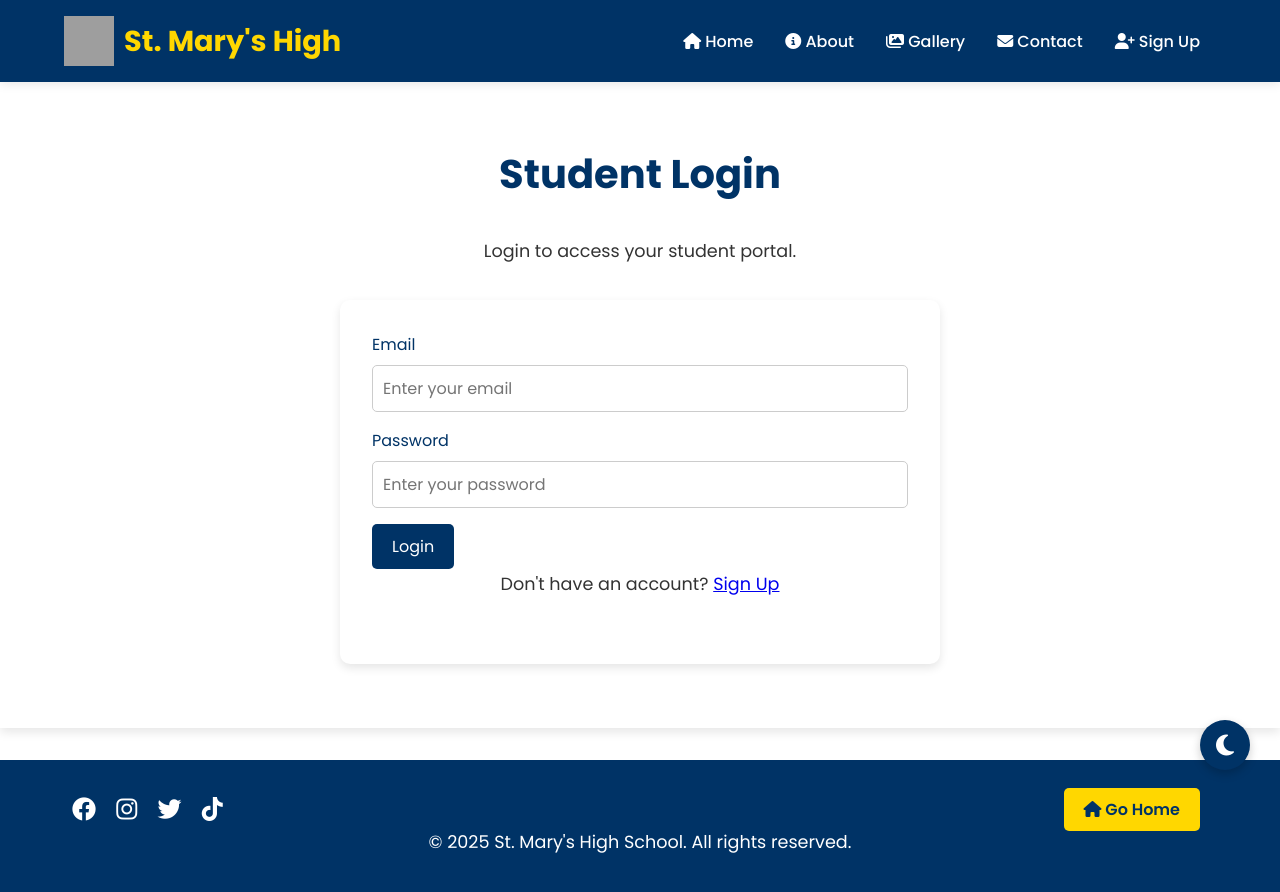
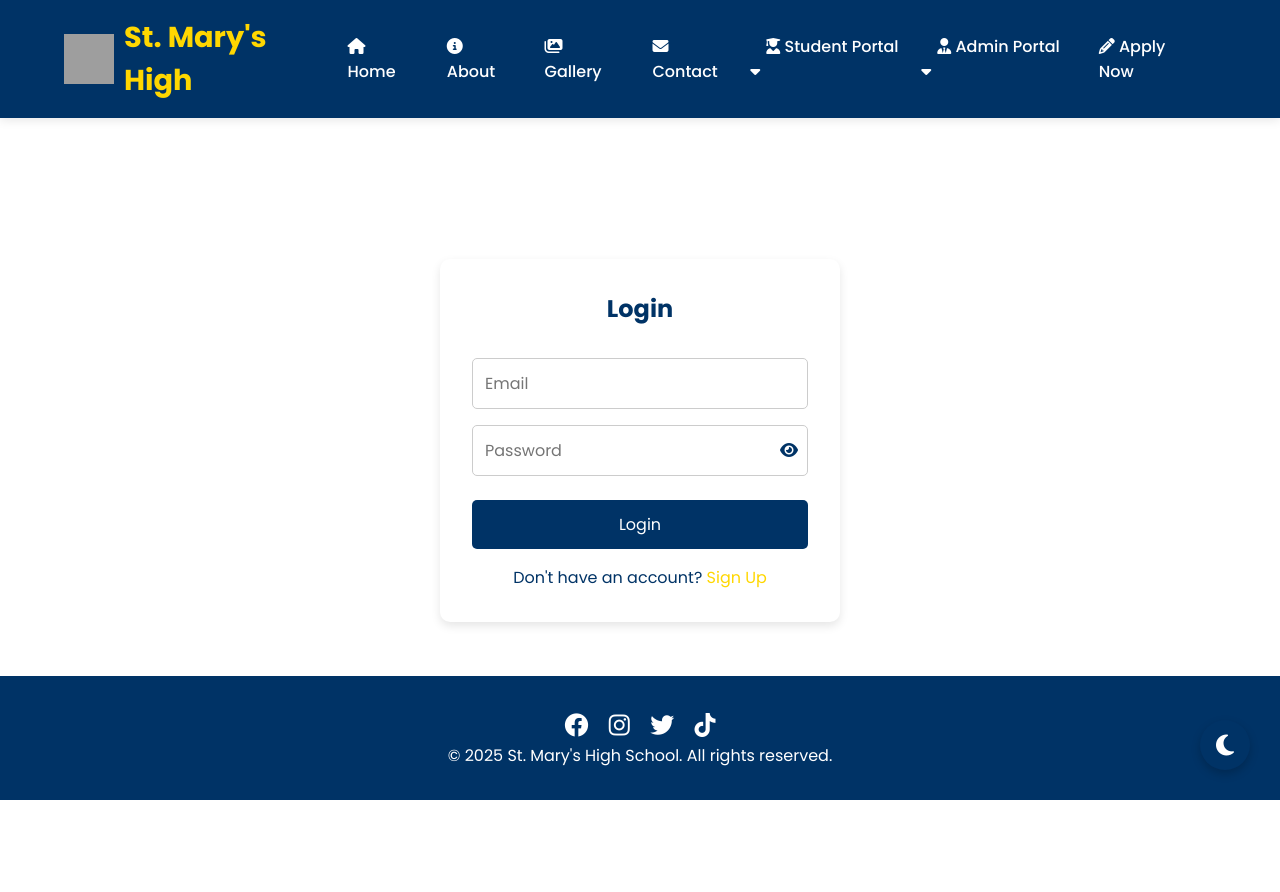
Before and after one commit to mrfrankzw/HostStm, a plain HTML site: page pages/student-login.html in a window 1280 px wide. After the commit the page ends 800 px from the top, so only its background shows below. Drawn offline with Linux system fonts and the light colour scheme; grey boxes are pictures that could not be loaded.

Commit message:
Update student-login.html

```diff
--- a/pages/student-login.html
+++ b/pages/student-login.html
@@ -4,20 +4,17 @@
     <meta charset="UTF-8">
     <meta http-equiv="X-UA-Compatible" content="IE=edge">
     <meta name="viewport" content="width=device-width, initial-scale=1.0">
-    <title>Student Login - St. Mary's High School</title>
-    <!-- Favicon -->
+    <title>Login - St. Mary's High School</title>
+    <link href="https://fonts.googleapis.com/css2?family=Poppins:wght@300;400;500;600;700&display=swap" rel="stylesheet">
+    <link rel="stylesheet" href="https://cdnjs.cloudflare.com/ajax/libs/font-awesome/6.4.0/css/all.min.css">
     <link rel="icon" type="image/png" href="https://i.ibb.co/6cDkTqRh/mrfrankofc.jpg">
-    <!-- Fonts -->
-    <link href="https://fonts.googleapis.com/css2?family=Poppins:wght@300;400;500;600;700&display=swap" rel="stylesheet">
-    <!-- Font Awesome Icons -->
-    <link rel="stylesheet" href="https://cdnjs.cloudflare.com/ajax/libs/font-awesome/6.4.0/css/all.min.css">
-    <!-- Styles -->
     <style>
+        /* CSS from your previous UI */
         :root {
-            --primary: #003366; /* School theme color */
-            --secondary: #FFD700; /* Accent color */
+            --primary: #003366;
+            --secondary: #FFD700;
             --text-color: #333;
-            --bg-light: #ffffff; /* Default white theme */
+            --bg-light: #ffffff;
             --bg-dark: #1a1a1a;
         }
 
@@ -41,7 +38,6 @@
             --bg-dark: #333;
         }
 
-        /* Header and Navigation */
         header {
             background: var(--primary);
             color: white;
@@ -93,115 +89,124 @@
             cursor: pointer;
         }
 
-        @media (max-width: 768px) {
-            .menu-btn {
+        .dropdown {
+            position: relative;
+        }
+
+        .dropdown-content {
+            display: none;
+            position: absolute;
+            background: var(--primary);
+            min-width: 160px;
+            box-shadow: 0 8px 16px rgba(0, 0, 0, 0.2);
+            z-index: 1;
+            border-radius: 5px;
+        }
+
+        .dropdown-content a {
+            color: white;
+            padding: 12px 16px;
+            text-decoration: none;
+            display: block;
+            transition: background 0.3s ease;
+        }
+
+        .dropdown-content a:hover {
+            background: rgba(255, 255, 255, 0.1);
+        }
+
+        .dropdown:hover .dropdown-content {
             display: block;
         }
 
-            nav {
-                display: none;
-                flex-direction: column;
-                position: absolute;
-                top: 70px;
-                right: 0;
-                background: var(--primary);
-                width: 100%;
-                padding: 1rem;
-            }
-
-            nav.active {
+        .container {
             display: flex;
-            }
-        }
-
-        /* Main Content */
-        main {
+            justify-content: center;
+            align-items: center;
+            height: 100vh;
             padding-top: 80px;
         }
 
-        section {
-            padding: 4rem 5%;
+        .login-form {
             background: var(--bg-light);
-            margin-bottom: 2rem;
+            padding: 2rem;
+            border-radius: 10px;
             box-shadow: 0 4px 10px rgba(0, 0, 0, 0.1);
-        }
-
-        h2 {
-            font-size: 2.5rem;
-            margin-bottom: 2rem;
-            color: var(--primary);
+            width: 100%;
+            max-width: 400px;
             text-align: center;
         }
 
-        p {
-            font-size: 1.1rem;
-            line-height: 1.8;
-            max-width: 800px;
-            margin: 0 auto 2rem;
-            text-align: center;
-        }
-
-        /* Login Form */
-        .login-form {
-            max-width: 600px;
-            margin: 0 auto;
-            padding: 2rem;
-            background: white;
-            border-radius: 10px;
-            box-shadow: 0 4px 10px rgba(0, 0, 0, 0.1);
-        }
-
-        .login-form label {
-            display: block;
-            font-size: 1rem;
-            margin-bottom: 0.5rem;
+        .login-form h2 {
             color: var(--primary);
+            margin-bottom: 1.5rem;
         }
 
         .login-form input {
             width: 100%;
-            padding: 10px;
-            margin-bottom: 1rem;
+            padding: 0.75rem;
+            margin: 0.5rem 0;
             border: 1px solid #ccc;
             border-radius: 5px;
             font-size: 1rem;
-            transition: border-color 0.3s ease;
         }
 
-        .login-form input:focus {
-            border-color: var(--primary);
-            outline: none;
+        .password-container {
+            position: relative;
+        }
+
+        .password-container i {
+            position: absolute;
+            right: 10px;
+            top: 50%;
+            transform: translateY(-50%);
+            cursor: pointer;
+            color: var(--primary);
         }
 
         .login-form button {
+            width: 100%;
+            padding: 0.75rem;
             background: var(--primary);
             color: white;
-            padding: 10px 20px;
             border: none;
             border-radius: 5px;
             font-size: 1rem;
             cursor: pointer;
-            transition: background 0.3s ease;
+            margin-top: 1rem;
         }
 
         .login-form button:hover {
-            background: var(--secondary);
+            background: #002244;
         }
 
-        /* Footer */
+        .error {
+            color: red;
+            margin-top: 1rem;
+        }
+
+        .signup-link {
+            margin-top: 1rem;
+            color: var(--primary);
+        }
+
+        .signup-link a {
+            color: var(--secondary);
+            text-decoration: none;
+        }
+
+        .signup-link a:hover {
+            text-decoration: underline;
+        }
+
         footer {
             background: var(--primary);
             color: white;
             padding: 2rem 5%;
             text-align: center;
-        }
-
-        .footer-content {
-            display: flex;
-            justify-content: space-between;
-            align-items: center;
-            flex-wrap: wrap;
-            gap: 1rem;
+            position: fixed;
+            width: 100%;
+            bottom: 0;
         }
 
         .social-icons a {
@@ -215,31 +220,6 @@
             color: var(--secondary);
         }
 
-        .footer-links a {
-            color: white;
-            text-decoration: none;
-            margin: 0 1rem;
-            font-weight: 500;
-        }
-
-        .footer-links a:hover {
-            color: var(--secondary);
-        }
-
-        .footer-links .btn {
-            background: var(--secondary);
-            color: var(--primary);
-            padding: 10px 20px;
-            border-radius: 5px;
-            text-decoration: none;
-            font-weight: 600;
-        }
-
-        .footer-links .btn:hover {
-            background: #e6b800;
-        }
-
-        /* Light/Dark Mode Toggle */
         .theme-toggle {
             position: fixed;
             bottom: 30px;
@@ -260,13 +240,44 @@
         .theme-toggle i {
             font-size: 1.5rem;
         }
+
+        @media (max-width: 768px) {
+            .menu-btn {
+                display: block;
+            }
+
+            nav {
+                display: none;
+                flex-direction: column;
+                position: absolute;
+                top: 70px;
+                right: 0;
+                background: var(--primary);
+                width: 100%;
+                padding: 1rem;
+            }
+
+            nav.active {
+                display: flex;
+            }
+
+            .dropdown-content {
+                position: static;
+                background: transparent;
+                box-shadow: none;
+            }
+
+            .dropdown-content a {
+                padding: 10px 0;
+            }
+        }
     </style>
 </head>
 <body>
     <!-- Header -->
     <header>
         <div class="logo">
-            <img src="https://i.ibb.co/6cDkTqRh/mrfrankofc.jpg" alt="School Logo">
+            <img src="https://i.ibb.co/yFJryv1y/mrfrankofc.jpg" alt="School Logo">
             St. Mary's High
         </div>
         <button class="menu-btn">
@@ -277,42 +288,50 @@
             <a href="/about"><i class="fas fa-info-circle"></i> About</a>
             <a href="/gallery"><i class="fas fa-images"></i> Gallery</a>
             <a href="/contact"><i class="fas fa-envelope"></i> Contact</a>
+            <div class="dropdown">
+                <a href="#"><i class="fas fa-user-graduate"></i> Student Portal <i class="fas fa-caret-down"></i></a>
+                <div class="dropdown-content">
+                    <a href="/student-login"><i class="fas fa-sign-in-alt"></i> Login</a>
                     <a href="/student-signup"><i class="fas fa-user-plus"></i> Sign Up</a>
+                </div>
+            </div>
+            <div class="dropdown">
+                <a href="#"><i class="fas fa-user-tie"></i> Admin Portal <i class="fas fa-caret-down"></i></a>
+                <div class="dropdown-content">
+                    <a href="/admin-login"><i class="fas fa-sign-in-alt"></i> Login</a>
+                    <a href="/admin-signup"><i class="fas fa-user-plus"></i> Sign Up</a>
+                </div>
+            </div>
+            <a href="/apply" class="btn btn-primary"><i class="fas fa-pencil-alt"></i> Apply Now</a>
         </nav>
     </header>
 
-    <!-- Main Content -->
-    <main>
-        <section>
-            <h2>Student Login</h2>
-            <p>Login to access your student portal.</p>
+    <!-- Login Form -->
+    <div class="container">
         <div class="login-form">
-                <form id="studentLoginForm">
-                    <label for="email">Email</label>
-                    <input type="email" id="email" placeholder="Enter your email" required>
-
-                    <label for="password">Password</label>
-                    <input type="password" id="password" placeholder="Enter your password" required>
-
+            <h2>Login</h2>
+            <form id="login-form">
+                <input type="email" id="email" placeholder="Email" required>
+                <div class="password-container">
+                    <input type="password" id="password" placeholder="Password" required>
+                    <i class="fas fa-eye" id="toggle-password"></i>
+                </div>
                 <button type="submit">Login</button>
             </form>
-                <p>Don't have an account? <a href="student-signup.html">Sign Up</a></p>
+            <div class="error" id="error-message"></div>
+            <div class="signup-link">
+                Don't have an account? <a href="/student-signup">Sign Up</a>
             </div>
-        </section>
-    </main>
+        </div>
+    </div>
 
     <!-- Footer -->
     <footer>
-        <div class="footer-content">
         <div class="social-icons">
             <a href="#"><i class="fab fa-facebook"></i></a>
             <a href="#"><i class="fab fa-instagram"></i></a>
             <a href="#"><i class="fab fa-twitter"></i></a>
             <a href="#"><i class="fab fa-tiktok"></i></a>
-            </div>
-            <div class="footer-links">
-                <a href="/" class="btn"><i class="fas fa-home"></i> Go Home</a>
-            </div>
         </div>
         <p>&copy; 2025 St. Mary's High School. All rights reserved.</p>
     </footer>
@@ -322,39 +341,48 @@
         <i class="fas fa-moon"></i>
     </div>
 
-    <!-- Firebase SDK -->
-    <script src="https://www.gstatic.com/firebasejs/9.6.10/firebase-app.js"></script>
-    <script src="https://www.gstatic.com/firebasejs/9.6.10/firebase-auth.js"></script>
     <script>
         // Firebase Configuration
         const firebaseConfig = {
-            apiKey: "AIzaSyCZHoYBIZIdJyatQD6XJrsKaiawa3pJlT8",
-            authDomain: "stmaryshigh-725f8.firebaseapp.com",
-            projectId: "stmaryshigh-725f8",
-            storageBucket: "stmaryshigh-725f8.appspot.com",
-            messagingSenderId: "771130921198",
-            appId: "1:771130921198:web:0b9dceb76ddcbaeb4c63ff",
-            measurementId: "G-2LN724WCJC"
+            apiKey: "YOUR_API_KEY",
+            authDomain: "YOUR_AUTH_DOMAIN",
+            projectId: "YOUR_PROJECT_ID",
+            storageBucket: "YOUR_STORAGE_BUCKET",
+            messagingSenderId: "YOUR_MESSAGING_SENDER_ID",
+            appId: "YOUR_APP_ID",
         };
 
         // Initialize Firebase
         const app = firebase.initializeApp(firebaseConfig);
         const auth = firebase.auth();
 
-        // Student Login
-        document.getElementById('studentLoginForm').addEventListener('submit', (e) => {
+        // Login Logic
+        const loginForm = document.getElementById('login-form');
+        const errorMessage = document.getElementById('error-message');
+
+        loginForm.addEventListener('submit', (e) => {
             e.preventDefault();
             const email = document.getElementById('email').value;
             const password = document.getElementById('password').value;
 
             auth.signInWithEmailAndPassword(email, password)
                 .then((userCredential) => {
-                    alert('Login successful!');
-                    window.location.href = 'student-dashboard.html'; // Redirect to student dashboard
+                    // Redirect to dashboard
+                    window.location.href = '/student-dashboard';
                 })
                 .catch((error) => {
-                    alert('Error: ' + error.message);
+                    errorMessage.textContent = error.message;
                 });
+        });
+
+        // Toggle Password Visibility
+        const togglePassword = document.getElementById('toggle-password');
+        const passwordInput = document.getElementById('password');
+
+        togglePassword.addEventListener('click', () => {
+            const type = passwordInput.getAttribute('type') === 'password' ? 'text' : 'password';
+            passwordInput.setAttribute('type', type);
+            togglePassword.classList.toggle('fa-eye-slash');
         });
 
         // Light/Dark Mode Toggle
```
Lines whose indentation alone changed are shown as unchanged.
